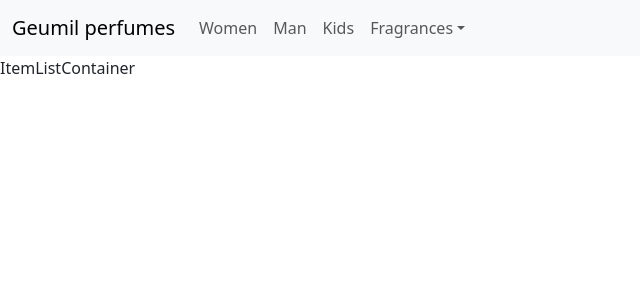
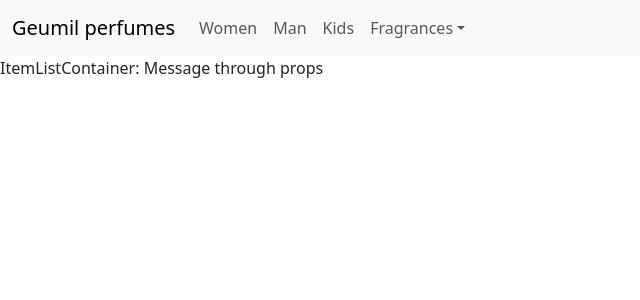
Before and after one commit to alvaro2aur/PreEntrega1-Urdaneta, a React (Create React App) app: page / in a window 1280 px wide. Shown: the top 300 px of the page, without its empty margins (0-640 px from the left). Built offline with nearby package versions, Linux system fonts and the light colour scheme.

Commit message:
feat: use prop in ItemListContainer component

```diff
--- a/src/App.js
+++ b/src/App.js
@@ -9,7 +9,7 @@ function App() {
   return (
     <div>
       <NavBar />
-      <ItemListContainer />
+      <ItemListContainer greeting={'Message through props'} />
     </div>
   );
 }
--- a/src/Components/ItemListContainer/ItemListContainer.jsx
+++ b/src/Components/ItemListContainer/ItemListContainer.jsx
@@ -1,5 +1,5 @@
-const ItemListContainer = () => {
-    return ( <div>ItemListContainer</div> );
+const ItemListContainer = ({greeting}) => {
+    return ( <div>ItemListContainer: {greeting}</div> );
 }
 
 export default ItemListContainer;
```
